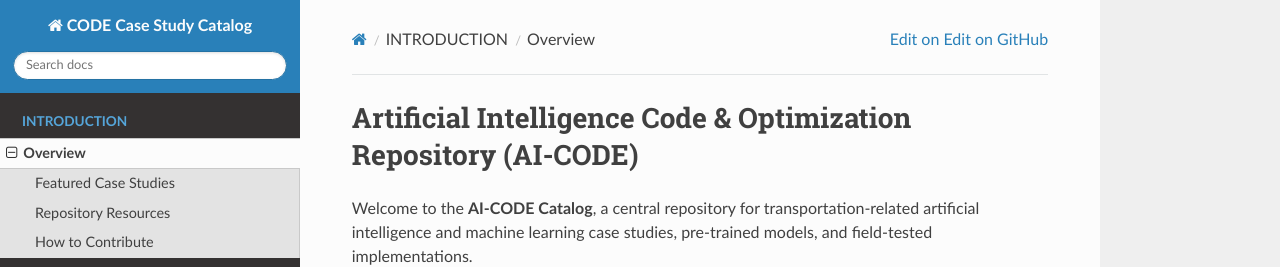
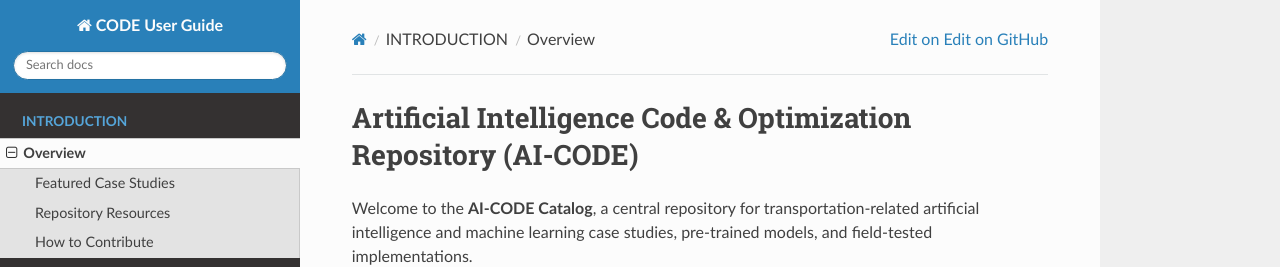
Before and after one commit to TFHRC-AI-CODE/AI-CODE, an MkDocs documentation site: the page built from docs/index.md, in a window 1280 px wide. Shown: the top 267 px of the page. Built offline with MkDocs 1.6.1, drawn with Linux system fonts in a browser that asks for light colours; nearby versions of some CDN libraries.

Commit message:
Update mkdocs.yml

```diff
--- a/mkdocs.yml
+++ b/mkdocs.yml
@@ -1,4 +1,4 @@
-site_name: CODE Case Study Catalog
+site_name: CODE User Guide
 site_url: https://tfhrc-ai-code.github.io/AI-CODE/
 repo_url: https://github.com/TFHRC-AI-CODE/AI-CODE
 repo_name: Edit on GitHub
```
